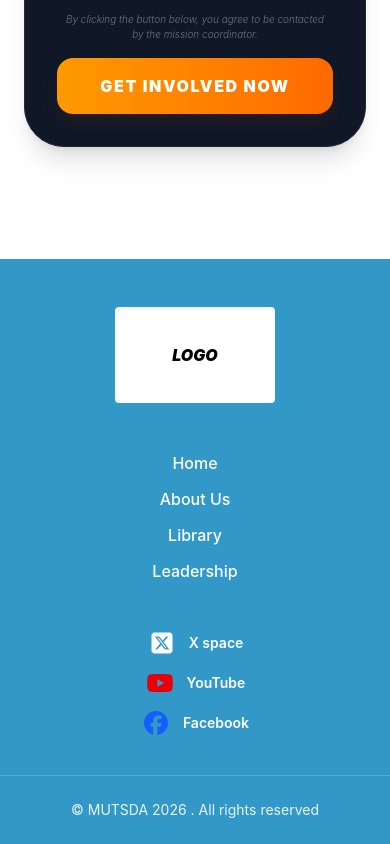
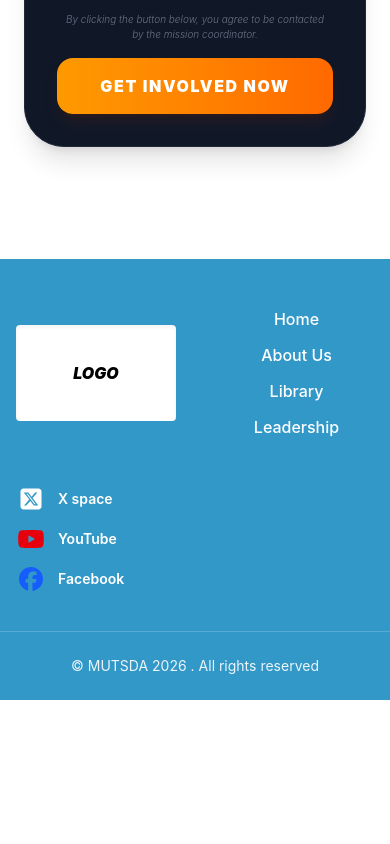
Before and after one commit to MUTSDA-WEB/mutsda, a React (Vite) app in the folder client/: page / in a window 390 px wide. Shown: the part 5222-6066 px from the top of the page. After the commit the page ends 5922 px from the top, so only its background shows below. Built offline with nearby package versions, Linux system fonts and the light colour scheme.

Commit message:
fix: adjust footer elements aligning for smaller screens

```diff
--- a/client/src/layout/Footer.jsx
+++ b/client/src/layout/Footer.jsx
@@ -9,7 +9,7 @@ import {
 function Footer() {
   return (
     <footer className="bg-[#3298C8] text-white pt-12 pb-6">
-      <div className="max-w-6xl mx-auto px-4 grid grid-cols-1 md:grid-cols-3 gap-12 items-center">
+      <div className="max-w-6xl mx-auto px-4 grid grid-cols-2 sm:grid-cols-3 gap-12 items-center">
         {/* Footer Logo Area */}
         <div className="bg-white p-4 w-40 h-24 mx-auto md:mx-0 flex items-center justify-center rounded shadow-inner">
           <span className="text-black font-black italic">LOGO</span>
@@ -23,16 +23,16 @@ function Footer() {
           <Link to="/aboutUs" className="hover:underline">
             About Us
           </Link>
-          <a href="#" className="hover:underline">
+          <a href="/library" className="hover:underline">
             Library
           </a>
-          <a href="#" className="hover:underline">
+          <a href="/leaders" className="hover:underline">
             Leadership
           </a>
         </div>
 
         {/* Social Icons */}
-        <div className="flex flex-col gap-4 items-center md:items-center">
+        <div className="flex flex-col gap-4 sm:items-center">
           <a
             href="https://x.com/mutsdafamily1"
             className="flex items-center gap-3 group cursor-pointer"
```
